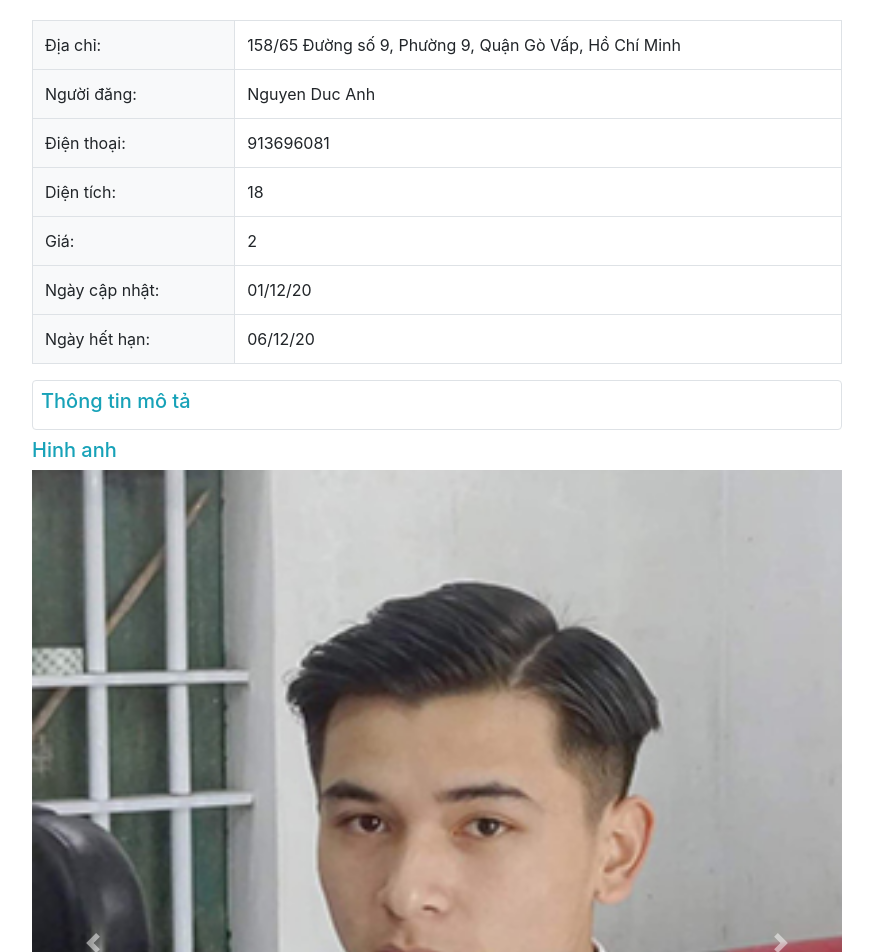
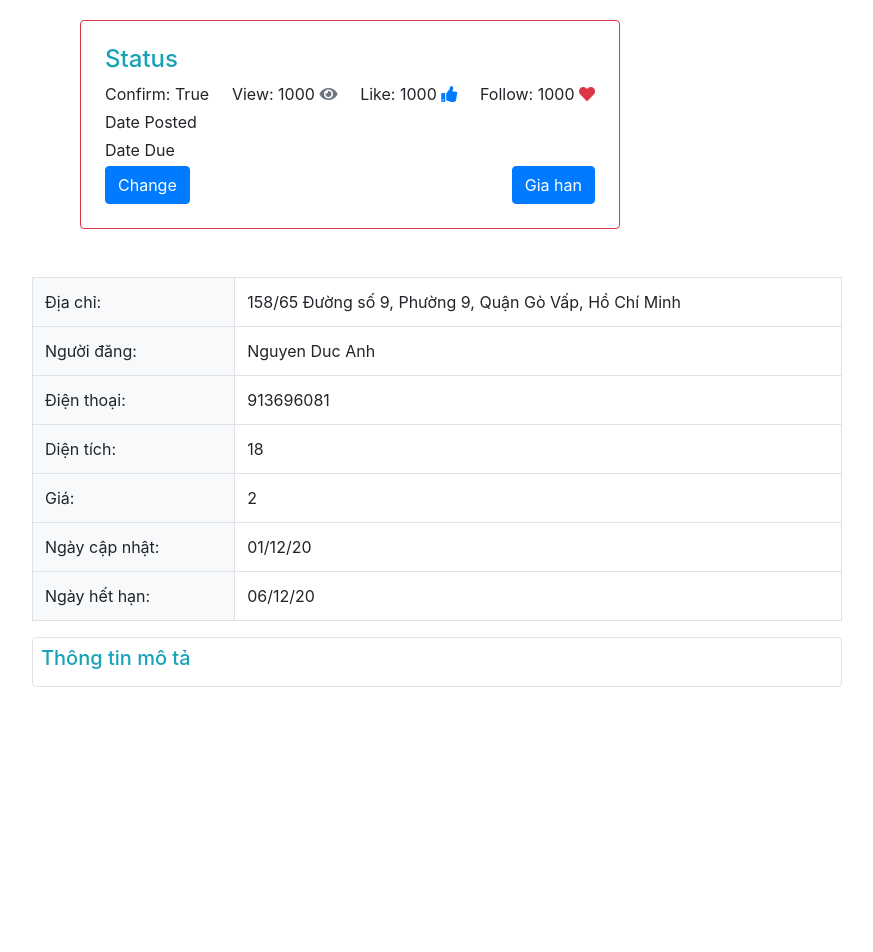
Before and after one commit to Perluto/motel-room-app, a React (Create React App) app: page /postDetail in a window 1280 px wide. Shown: the part 60-1012 px from the top of the page, without its empty margins (68-941 px from the left). After the commit the page ends 800 px from the top, so only its background shows below. Built offline with nearby package versions, Linux system fonts and the light colour scheme.

Commit message:
add post status

```diff
--- a/src/App.js
+++ b/src/App.js
@@ -1,9 +1,13 @@
 import React, { Component } from "react";
+import { Switch, Route } from "react-router-dom";
+
 import NavBar from "./components/navBar";
+
 import PostResForm from "./components/postResForm/postResForm.jsx";
-import PostShortCut from "./components/postShortcut";
-import { Switch, Route } from "react-router-dom";
-import postDetail from "./components/postDetail";
+import PostShortCut from "./components/postForm/postShortcut";
+import PostDetail from "./components/postForm/postDetail";
+import ManagePost from "./page/owner/managePost";
+
 class App extends Component {
   state = {};
   render() {
@@ -14,7 +18,8 @@ class App extends Component {
           <Switch>
             <Route path="/postForm" component={PostResForm}></Route>
             <Route path="/postShortcut" component={PostShortCut}></Route>
-            <Route path="/postDetail" component={postDetail}></Route>
+            <Route path="/postDetail" component={PostDetail}></Route>
+            <Route path="/manage-post" component={ManagePost}></Route>
           </Switch>
         </main>
       </React.Fragment>
--- a/src/components/postDetail.jsx
+++ /dev/null
@@ -1,113 +0,0 @@
-import React, { Component } from "react";
-import Image1 from "../image/teamb1.png";
-import Image2 from "../image/teamb2.jpg";
-import Image3 from "../image/teamb3.jpg";
-
-class postDetail extends Component {
-  state = {
-    name: "Nguyen Duc Anh",
-    address: "158/65 Đường số 9, Phường 9, Quận Gò Vấp, Hồ Chí Minh",
-    phone: 913696081,
-    price: 2,
-    acreage: 18,
-    expiration: "06/12/20",
-    update: "01/12/20",
-    image3: Image3,
-    image1: Image1,
-    image2: Image2,
-  };
-
-  render() {
-    return (
-      <div className="container">
-        <table className="table table-bordered w-75">
-          <tbody>
-            <tr>
-              <td className="bg-light">Địa chỉ:</td>
-              <td className="w-75">{this.state.address}</td>
-            </tr>
-            <tr>
-              <td className="bg-light">Người đăng:</td>
-              <td className="w-75">{this.state.name}</td>
-            </tr>
-            <tr>
-              <td className="bg-light">Điện thoại:</td>
-              <td className="w-75">{this.state.phone}</td>
-            </tr>
-            <tr>
-              <td className="bg-light">Diện tích:</td>
-              <td className="w-75">{this.state.acreage}</td>
-            </tr>
-            <tr>
-              <td className="bg-light">Giá:</td>
-              <td className="w-75">{this.state.price}</td>
-            </tr>
-            <tr>
-              <td className="bg-light">Ngày cập nhật:</td>
-              <td className="w-75">{this.state.update}</td>
-            </tr>
-            <tr>
-              <td className="bg-light">Ngày hết hạn:</td>
-              <td className="w-75">{this.state.expiration}</td>
-            </tr>
-          </tbody>
-        </table>
-        <div className="border rounded p-2 w-75 mb-2">
-          <h5 class="text-info">Thông tin mô tả</h5>
-          <div></div>
-        </div>
-        <div className="w-75">
-          <h5 class="text-info">Hinh anh</h5>
-          <div id="slide" class="carousel slide" data-ride="carousel">
-            <ul class="carousel-indicators">
-              <li data-target="#slide" data-slide-to="0" class="active"></li>
-              <li data-target="#slide" data-slide-to="1"></li>
-              <li data-target="#slide" data-slide-to="2"></li>
-            </ul>
-
-            <div class="carousel-inner">
-              <div class="carousel-item active">
-                <img
-                  src={this.state.image1}
-                  className="d-block w-100"
-                  alt="Image1"
-                />
-              </div>
-              <div class="carousel-item">
-                <img
-                  src={this.state.image2}
-                  className="d-block w-100"
-                  alt="Image2"
-                />
-              </div>
-              <div class="carousel-item">
-                <img
-                  src={this.state.image3}
-                  className="d-block w-100"
-                  alt="Image3"
-                />
-              </div>
-            </div>
-
-            <a class="carousel-control-prev" href="#slide" data-slide="prev">
-              <span
-                class="carousel-control-prev-icon"
-                aria-hidden="true"
-              ></span>
-              <span class="sr-only">Previous</span>
-            </a>
-            <a class="carousel-control-next" href="#slide" data-slide="next">
-              <span
-                class="carousel-control-next-icon"
-                aria-hidden="true"
-              ></span>
-              <span class="sr-only">Next</span>
-            </a>
-          </div>
-        </div>
-      </div>
-    );
-  }
-}
-
-export default postDetail;
--- /dev/null
+++ b/src/components/postForm/postDetail.jsx
@@ -0,0 +1,68 @@
+import React, { Component } from "react";
+import PostStatus from "./postStatus";
+import Image1 from "../../image/teamb1.png";
+import Image2 from "../../image/teamb2.jpg";
+import Image3 from "../../image/teamb3.jpg";
+
+class PostDetail extends Component {
+  state = {
+    name: "Nguyen Duc Anh",
+    address: "158/65 Đường số 9, Phường 9, Quận Gò Vấp, Hồ Chí Minh",
+    phone: 913696081,
+    price: 2,
+    acreage: 18,
+    expiration: "06/12/20",
+    update: "01/12/20",
+    image3: Image3,
+    image1: Image1,
+    image2: Image2,
+  };
+
+  render() {
+    return (
+      <div className="container">
+        <PostStatus></PostStatus>
+        <div id="common" className="mt-5">
+          <table className="table table-bordered w-75">
+            <tbody>
+              <tr>
+                <td className="bg-light">Địa chỉ:</td>
+                <td className="w-75">{this.state.address}</td>
+              </tr>
+              <tr>
+                <td className="bg-light">Người đăng:</td>
+                <td className="w-75">{this.state.name}</td>
+              </tr>
+              <tr>
+                <td className="bg-light">Điện thoại:</td>
+                <td className="w-75">{this.state.phone}</td>
+              </tr>
+              <tr>
+                <td className="bg-light">Diện tích:</td>
+                <td className="w-75">{this.state.acreage}</td>
+              </tr>
+              <tr>
+                <td className="bg-light">Giá:</td>
+                <td className="w-75">{this.state.price}</td>
+              </tr>
+              <tr>
+                <td className="bg-light">Ngày cập nhật:</td>
+                <td className="w-75">{this.state.update}</td>
+              </tr>
+              <tr>
+                <td className="bg-light">Ngày hết hạn:</td>
+                <td className="w-75">{this.state.expiration}</td>
+              </tr>
+            </tbody>
+          </table>
+        </div>
+        <div id="details" className="border rounded p-2 w-75 mb-2">
+          <h5 class="text-info">Thông tin mô tả</h5>
+          <div></div>
+        </div>
+      </div>
+    );
+  }
+}
+
+export default PostDetail;
--- a/src/components/postShortcut.jsx
+++ b/src/components/postForm/postShortcut.jsx
@@ -1,8 +1,8 @@
 import React, { Component } from "react";
 import { Link } from "react-router-dom";
-import Image1 from "../image/teamb1.png";
-import Image2 from "../image/teamb2.jpg";
-import Image3 from "../image/teamb3.jpg";
+import Image1 from "../../image/teamb1.png";
+import Image2 from "../../image/teamb2.jpg";
+import Image3 from "../../image/teamb3.jpg";
 class postShortcut extends Component {
   state = {
     content: [
--- /dev/null
+++ b/src/components/postForm/postStatus.jsx
@@ -0,0 +1,31 @@
+import React from "react";
+
+const PostStatus = () => {
+  return (
+    <div className="border border-danger rounded p-4 w-50 ml-5">
+      <h4 className="text-info">Status</h4>
+      <div className=" d-flex flex-column">
+        <div className="d-flex justify-content-between mb-1">
+          <div>Confirm: True</div>
+          <div>
+            View: 1000 <i className="fas fa-eye text-secondary"></i>
+          </div>
+          <div>
+            Like: 1000 <i className="fas fa-thumbs-up text-primary"></i>
+          </div>
+          <div>
+            Follow: 1000 <i className="fas fa-heart text-danger"></i>
+          </div>
+        </div>
+        <div className="mb-1">Date Posted</div>
+        <div className="mb-1">Date Due</div>
+        <div className=" d-flex justify-content-between">
+          <button className="btn btn-primary">Change</button>
+          <button className="btn btn-primary">Gia han</button>
+        </div>
+      </div>
+    </div>
+  );
+};
+
+export default PostStatus;
--- a/src/page/owner/managePost.jsx
+++ b/src/page/owner/managePost.jsx
@@ -5,7 +5,8 @@ class ManagePost extends Component {
   render() {
     return (
       <div>
-        <h3 className="text-primary">Quản lý bài đăng</h3>
+        <h3 className="text-primary m-1">Quản lý bài đăng</h3>
+        <div className="container"></div>
       </div>
     );
   }
```
Also changed, not shown: src/components/common/slide.jsx (added, +54 -0 lines).
